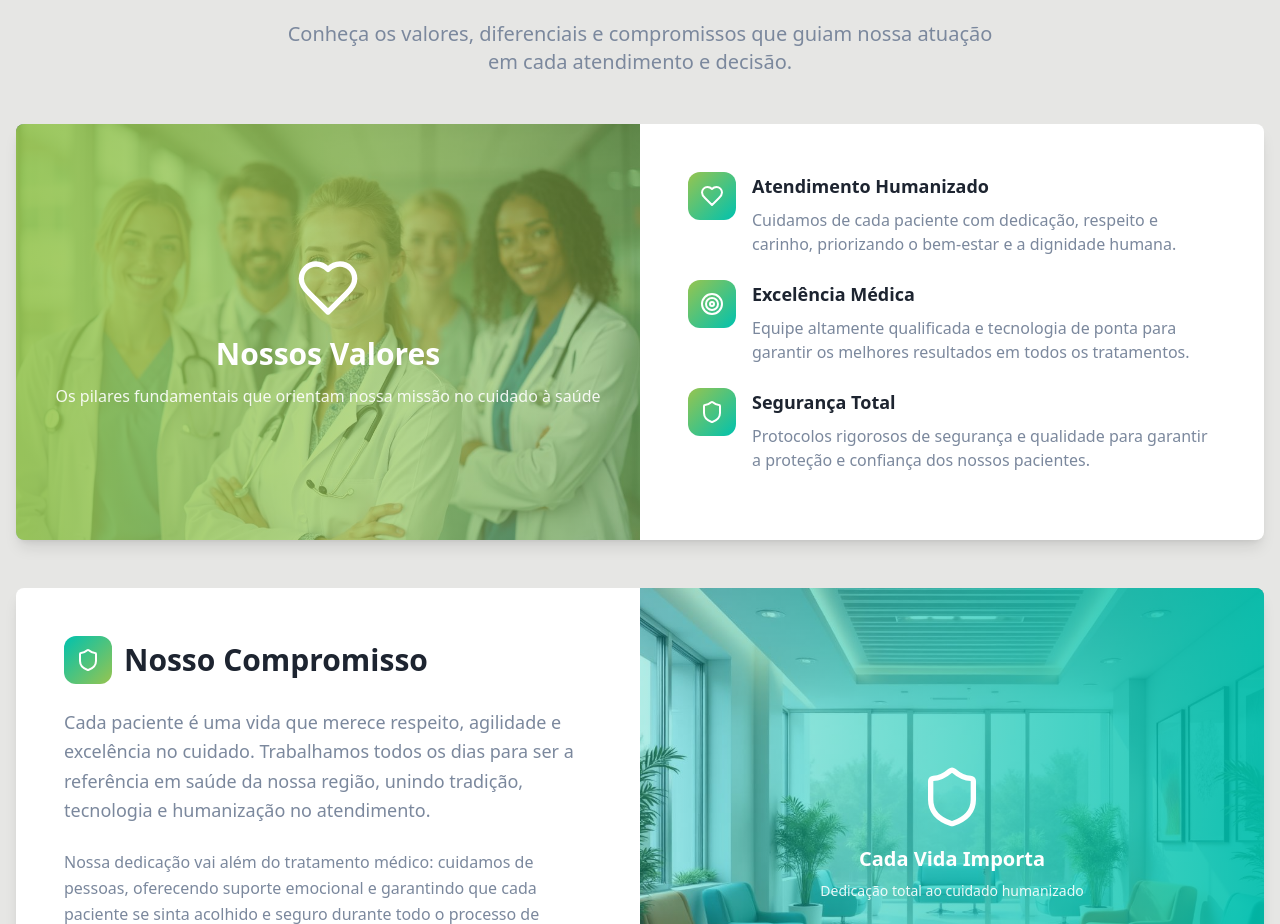
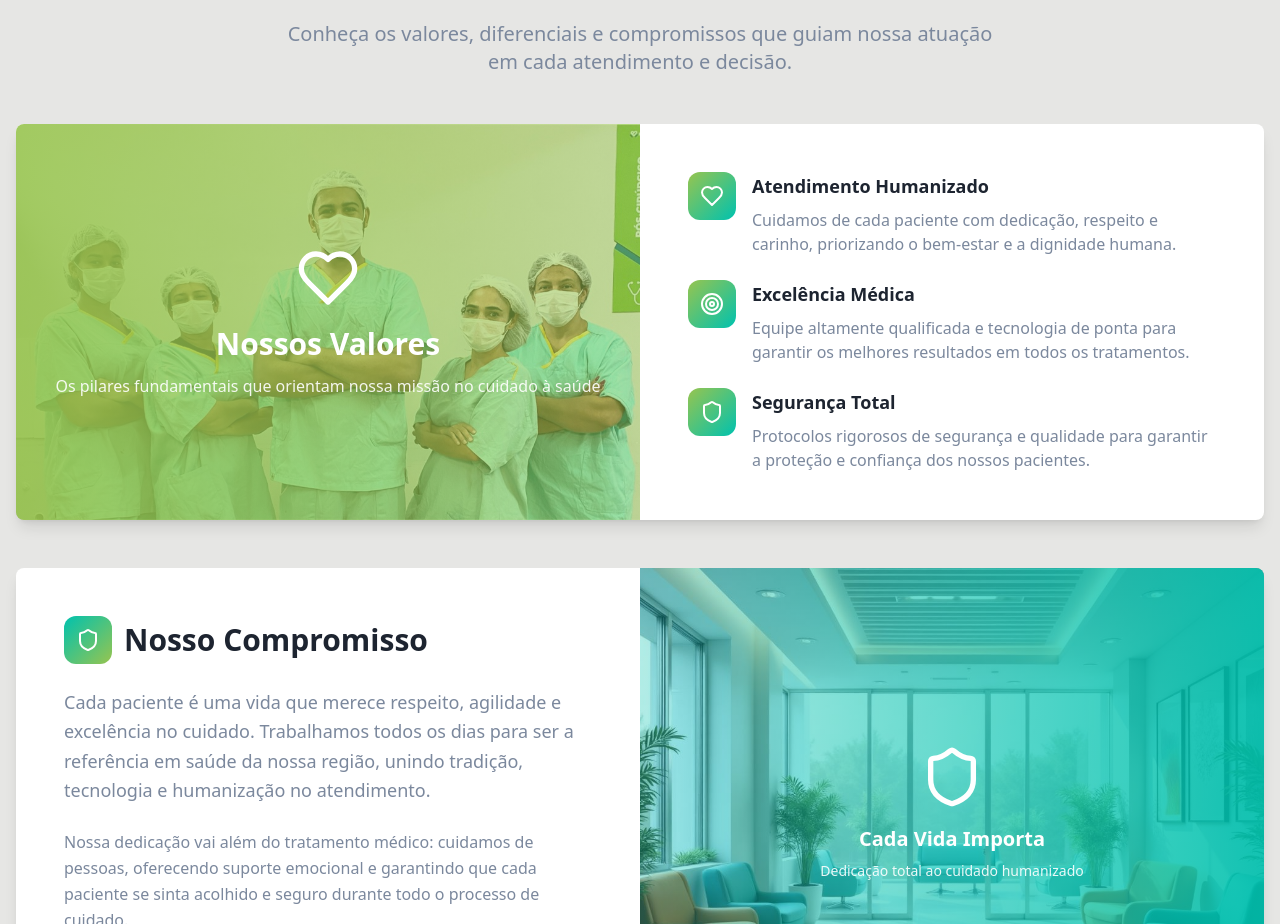
Before and after one commit to mataleone/vital-pages-launch, a React (Vite) app: page / in a window 1280 px wide. Shown: the part 2464-3388 px from the top of the page. Built offline with nearby package versions, Linux system fonts and the light colour scheme.

Commit message:
Update "Our Values" image

```diff
--- a/src/components/ValuesSection.tsx
+++ b/src/components/ValuesSection.tsx
@@ -1,7 +1,7 @@
 import { Card, CardContent } from "@/components/ui/card";
 import { Button } from "@/components/ui/button";
 import { Heart, Target, Shield, CheckCircle } from "lucide-react";
-import medicalTeam from "@/assets/medical-team.jpg";
+import teamValues from "@/assets/team-values.jpg";
 import hospitalInterior from "@/assets/hospital-interior.jpg";
 
 const ValuesSection = () => {
@@ -57,7 +57,7 @@ const ValuesSection = () => {
               <div className="grid lg:grid-cols-2 gap-0">
                 <div className="relative h-60 sm:h-72 lg:h-auto">
                   <img
-                    src={medicalTeam}
+                    src={teamValues}
                     alt="Nossos valores em ação"
                     className="w-full h-full object-cover"
                   />
```
Also changed, not shown: src/assets/team-values.jpg (added).
